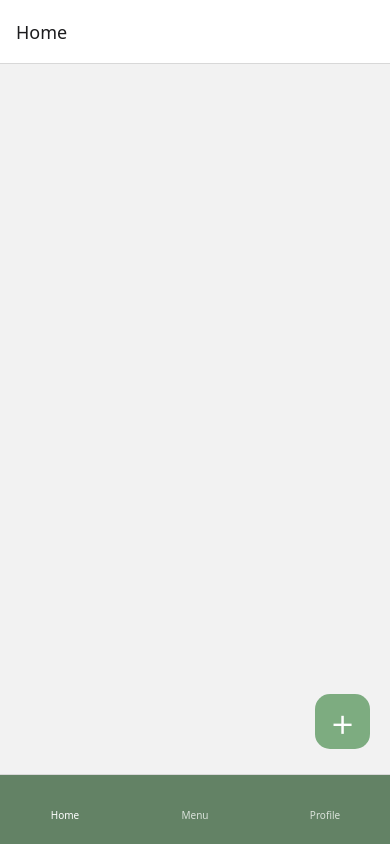
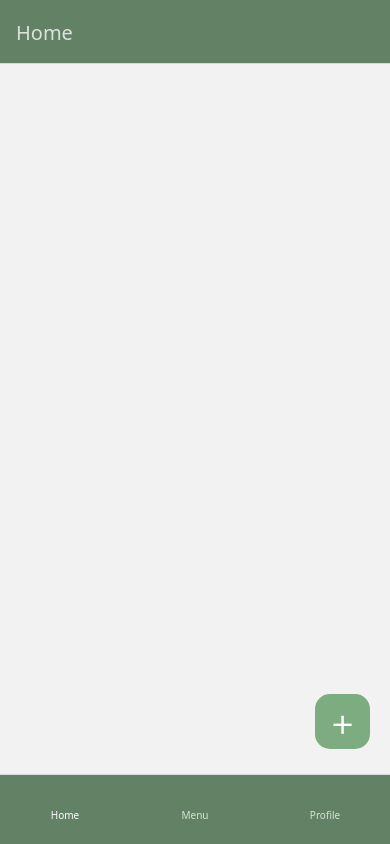
Before and after one commit to soworona/todo-mobile, a React Native app: screen /Completed in a window 390 px wide. Built offline with nearby package versions, Linux system fonts and the light colour scheme; some icons are missing.

Commit message:
updated styling

```diff
--- a/src/navigation/HomeBottomTabs.tsx
+++ b/src/navigation/HomeBottomTabs.tsx
@@ -15,6 +15,13 @@ const HomeBottomTabs= () => {
         tabBarStyle: { backgroundColor: '#638265ff', height: 70 },
         tabBarInactiveTintColor: '#dae2da',
         tabBarActiveTintColor: 'white',
+        headerShown:true,
+        headerStyle: { backgroundColor:'#638265ff',},
+        headerTintColor:'#dae2da',
+        headerTitleStyle: {
+          fontWeight: '300',
+          fontSize: 20,
+        },
       }}
     >
       <Tab.Screen
```
